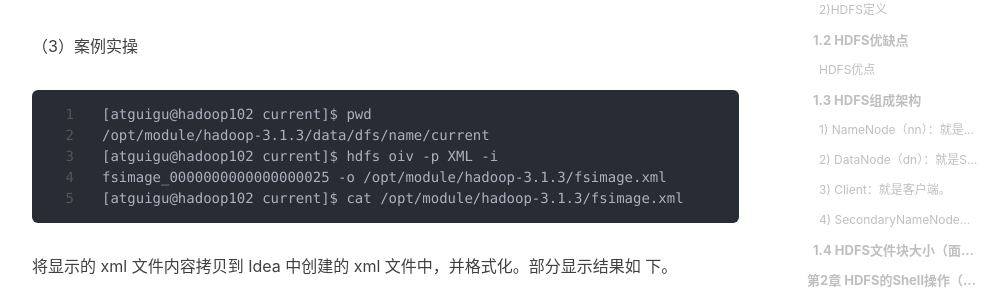
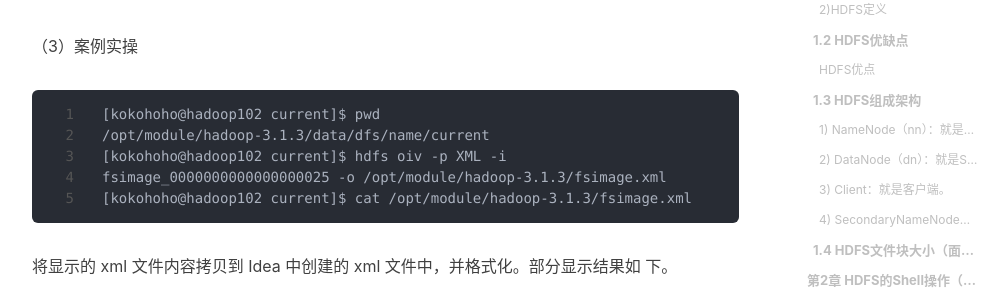
Before and after one commit to kokohoho/kokohoho.github.io, a Jekyll site: the page built from _posts/2018-11-30-BigData-Hadoop-HDFS.markdown, in a window 1280 px wide and 1400 px high, scrolled down 10353 px. Shown: the part 154-452 px from the top of the window, without its empty margins (233-1239 px from the left). Built offline with Jekyll 4.4.1, drawn with Linux system fonts in a browser that asks for light colours; nearby versions of some CDN libraries; comment, search, counter and statistics services are not loaded; some of the changed text lies outside the part shown.

Commit message:
修复用户名为kokohoho

`````diff
--- a/_posts/2018-11-30-BigData-Hadoop-HDFS.markdown
+++ b/_posts/2018-11-30-BigData-Hadoop-HDFS.markdown
@@ -277,11 +277,11 @@ hdfs oiv -p 文件类型 -i 镜像文件 -o 转换后文件输出路径
 （3）案例实操
 
 ````
-[atguigu@hadoop102 current]$ pwd
+[kokohoho@hadoop102 current]$ pwd
 /opt/module/hadoop-3.1.3/data/dfs/name/current
-[atguigu@hadoop102 current]$ hdfs oiv -p XML -i
+[kokohoho@hadoop102 current]$ hdfs oiv -p XML -i
 fsimage_0000000000000000025 -o /opt/module/hadoop-3.1.3/fsimage.xml
-[atguigu@hadoop102 current]$ cat /opt/module/hadoop-3.1.3/fsimage.xml
+[kokohoho@hadoop102 current]$ cat /opt/module/hadoop-3.1.3/fsimage.xml
 ````
 
 将显示的 xml 文件内容拷贝到 Idea 中创建的 xml 文件中，并格式化。部分显示结果如
@@ -340,9 +340,9 @@ hdfs oev -p 文件类型 -i 编辑日志 -o 转换后文件输出路径
 （2）案例实操
 
 ````
-[atguigu@hadoop102 current]$ hdfs oev -p XML -i
+[kokohoho@hadoop102 current]$ hdfs oev -p XML -i
 edits_0000000000000000012-0000000000000000013 -o /opt/module/hadoop3.1.3/edits.xml
-[atguigu@hadoop102 current]$ cat /opt/module/hadoop-3.1.3/edits.xml
+[kokohoho@hadoop102 current]$ cat /opt/module/hadoop-3.1.3/edits.xml
 ````
 
 将显示的 xml 文件内容拷贝到 Idea 中创建的 xml 文件中，并格式化。显示结果如下。
`````
